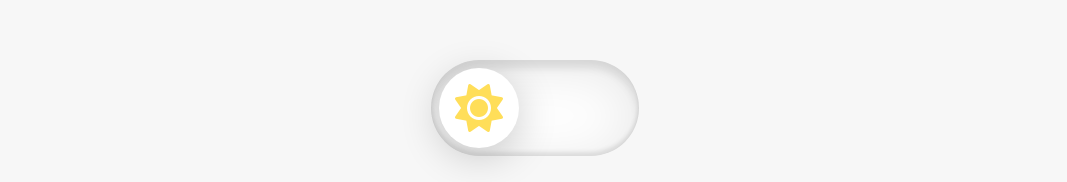
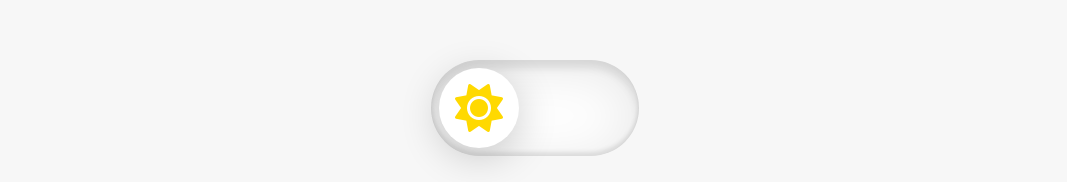
Before and after one commit to rishavy/JavaScript-Projects, a plain HTML site: page Dark Mode/index.html in a window 1280 px wide. Shown: the part 221-403 px from the top of the page, without its empty margins (105-1172 px from the left). Drawn offline with Linux system fonts and the light colour scheme.

Commit message:
Light/Dark mode

```diff
--- a/Dark Mode/style.css
+++ b/Dark Mode/style.css
@@ -3,7 +3,7 @@
     --dark-color: #2b2b2b;
     --dark-icon-color: #fff;
     --light-color: #f7f7f7;
-    --light-icon-color: #ffde59;
+    --light-icon-color: #ffd900;
 }
 
 *{
@@ -22,7 +22,6 @@ body{
 }
 body h1{
     margin-top: 50px;
-    /* color: #eee; */
     font-family: Arial, Helvetica, sans-serif;
     font-size: 80px;
 }
```
